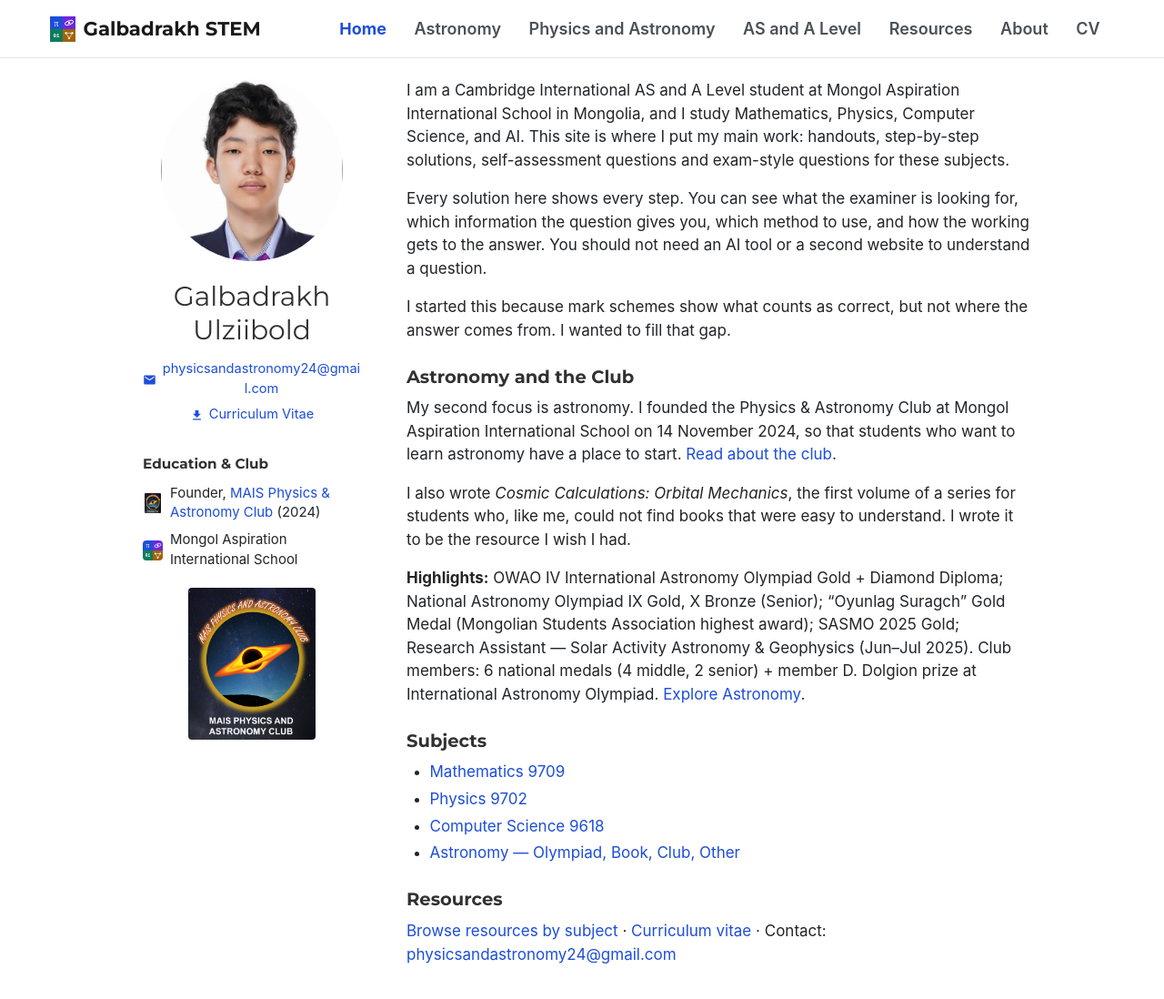
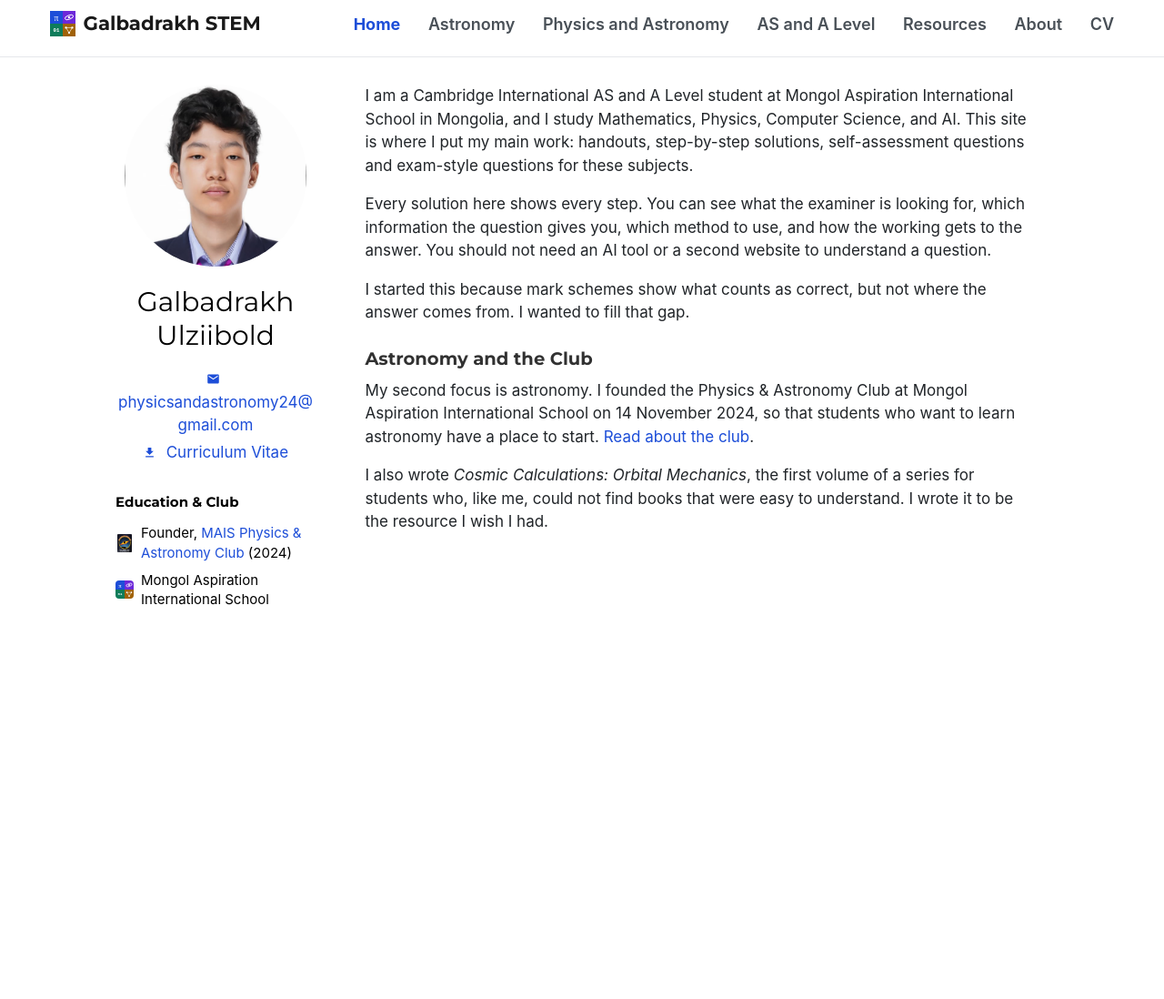
Before and after one commit to galbadrakhstem/galbadrakhstem.github.io, a Jekyll site: the page built from index.md, in a window 1280 px wide and 1159 px high. Shown: the top 1098 px of the window at 91% size. Built offline with Jekyll 4.4.1, drawn with Linux system fonts in a browser that asks for light colours.

Commit message:
feat: homepage exact Kevin Zhou match — remove highlights/subjects/resources/club picture, fix banner, bold nav
Co-authored-by: arena-agent <297053741+arena-agent@users.noreply.github.com>

```diff
--- a/_includes/navbar.html
+++ b/_includes/navbar.html
@@ -1,14 +1,18 @@
-<nav class="navbar" id="navbar-main" aria-label="Main navigation">
+<nav class="navbar navbar-light fixed-top navbar-expand-lg py-0 compensate-for-scrollbar" id="navbar-main">
   <div class="container">
-    <a class="navbar-brand" href="{{ '/' | relative_url }}"><img class="site-logo" src="{{ '/assets/img/logo.svg' | relative_url }}" alt="" width="28" height="28">Galbadrakh STEM</a>
-    <ul class="navbar-nav">
-      <li class="nav-item"><a class="nav-link{% if page.url == '/' %} active{% endif %}" href="{{ '/' | relative_url }}">Home</a></li>
-      <li class="nav-item"><a class="nav-link{% if page.url contains '/astronomy/' %} active{% endif %}" href="{{ '/astronomy/' | relative_url }}">Astronomy</a></li>
-      <li class="nav-item"><a class="nav-link{% if page.url contains '/club/' %} active{% endif %}" href="{{ '/club/' | relative_url }}">Physics and Astronomy</a></li>
-      <li class="nav-item"><a class="nav-link{% if page.url contains '/as-and-a-level/' %} active{% endif %}" href="{{ '/as-and-a-level/' | relative_url }}">AS and A Level</a></li>
-      <li class="nav-item"><a class="nav-link{% if page.url contains '/resources/' %} active{% endif %}" href="{{ '/resources/' | relative_url }}">Resources</a></li>
-      <li class="nav-item"><a class="nav-link{% if page.url contains '/about/' %} active{% endif %}" href="{{ '/about/' | relative_url }}">About</a></li>
-      <li class="nav-item"><a class="nav-link{% if page.url contains '/cv/' %} active{% endif %}" href="{{ '/cv/' | relative_url }}">CV</a></li>
-    </ul>
+    <div class="navbar-content">
+      <a class="navbar-brand" href="{{ '/' | relative_url }}"><img class="site-logo" src="{{ '/assets/img/logo.svg' | relative_url }}" alt="" width="28" height="28">Galbadrakh STEM</a>
+      <div class="navbar-menu" id="navbar">
+        <ul class="navbar-nav ml-auto">
+          <li class="nav-item"><a class="nav-link{% if page.url == '/' %} active{% endif %}" href="{{ '/' | relative_url }}"><span>Home</span></a></li>
+          <li class="nav-item"><a class="nav-link{% if page.url contains '/astronomy/' %} active{% endif %}" href="{{ '/astronomy/' | relative_url }}"><span>Astronomy</span></a></li>
+          <li class="nav-item"><a class="nav-link{% if page.url contains '/club/' %} active{% endif %}" href="{{ '/club/' | relative_url }}"><span>Physics and Astronomy</span></a></li>
+          <li class="nav-item"><a class="nav-link{% if page.url contains '/as-and-a-level/' %} active{% endif %}" href="{{ '/as-and-a-level/' | relative_url }}"><span>AS and A Level</span></a></li>
+          <li class="nav-item"><a class="nav-link{% if page.url contains '/resources/' %} active{% endif %}" href="{{ '/resources/' | relative_url }}"><span>Resources</span></a></li>
+          <li class="nav-item"><a class="nav-link{% if page.url contains '/about/' %} active{% endif %}" href="{{ '/about/' | relative_url }}"><span>About</span></a></li>
+          <li class="nav-item"><a class="nav-link{% if page.url contains '/cv/' %} active{% endif %}" href="{{ '/cv/' | relative_url }}"><span>CV</span></a></li>
+        </ul>
+      </div>
+    </div>
   </div>
 </nav>
--- a/assets/css/main.css
+++ b/assets/css/main.css
@@ -32,18 +32,18 @@ html{font-size:13.09px}
 @media (min-width:58em){html{font-size:17px}}
 *,*::before,*::after{box-sizing:border-box}
 
+/* Body top margin = fixed navbar height, exactly like Kevin Zhou:
+   63px desktop, 45px tablet (992–1200), 44px phone. The navbar is never
+   relative, so it can only ever sit above the content, never on top of it. */
 body{
   margin:0; background:#ffffff; color:var(--text);
   font-family:var(--font-body); font-size:1rem; line-height:1.5;
   padding-bottom:80px; text-align:left;
   -webkit-font-smoothing:antialiased; -moz-osx-font-smoothing:grayscale;
-  margin-top:var(--nav-h);
+  margin-top:63px;
 }
-@media (max-width:991px){
-  body{margin-top:0}
-  .navbar{position:relative}
-  main.container{padding-top:20px}
-}
+@media (min-width:992px) and (max-width:1200px){body{margin-top:45px}}
+@media (max-width:991.98px){body{margin-top:44px}}
 
 h1,h2,h3,h4,h5,h6{
   font-family:var(--font-heading); font-weight:400; color:var(--heading);
@@ -80,34 +80,58 @@ th{background:var(--surface);font-weight:600;font-family:var(--font-heading)}
 @media (min-width:1200px){.container{max-width:1200px}}
 @media (max-width:575.98px){.container{padding:0 20px}}
 
-/* navbar — fixed desktop, relative on mobile to prevent banner blocking text. Bold like Kevin Zhou. */
+/* navbar — Kevin Zhou structure and metrics: fixed-top at every width, with the
+   brand on one side and a single scrollable row of links on the other. */
 .navbar{
-  position:fixed; top:0; left:0; right:0; z-index:1030; background:#ffffff;
+  position:fixed; top:0; right:0; left:0; z-index:1030; background:#ffffff;
   border-bottom:1px solid var(--rule-2); min-height:var(--nav-h);
+  padding-left:0; padding-right:0;
 }
-.navbar .container{display:flex;align-items:center;min-height:var(--nav-h)}
+#navbar-main .navbar-content{
+  display:flex; flex-wrap:wrap; align-items:center; justify-content:space-between;
+  width:100%; margin-right:auto; margin-left:auto;
+}
+#navbar-main .navbar-menu{display:flex; flex-grow:1; align-items:center; min-width:0}
 .navbar-brand{
-  font-family:var(--font-heading); font-size:1.25rem; font-weight:700; color:rgba(0,0,0,.9);
-  white-space:nowrap; margin-right:1rem;
+  display:inline-flex; align-items:center; gap:.5rem;
+  font-family:var(--font-heading); font-size:1.25rem; font-weight:700;
+  color:rgba(0,0,0,.9); white-space:nowrap; margin-right:1rem;
 }
-.navbar-brand:hover{color:var(--link);text-decoration:none}
+.navbar-brand:hover,.navbar-brand:focus{color:rgba(0,0,0,.9);text-decoration:none}
 .navbar-nav{display:flex;flex-wrap:wrap;list-style:none;margin:0 0 0 auto;padding:0}
 .navbar-nav .nav-link{
   display:flex; align-items:center; min-height:44px; padding:0 .9rem;
-  font-size:18px; font-weight:600; color:#495057; transition:color .6s ease;
+  font-size:18px; font-weight:600; color:#495057; white-space:nowrap;
+  transition:color .6s ease;
 }
 .navbar-nav .nav-link:hover{color:var(--link);text-decoration:none}
 .navbar-nav .nav-link.active{color:var(--link); font-weight:700;}
-@media (min-width:992px){.navbar-nav .nav-link{padding:6.5px .9rem}}
+.navbar-nav>.nav-item:last-child>.nav-link{padding-right:0}
+@media (min-width:992px){
+  #navbar-main{min-height:63px}
+  #navbar-main .navbar-brand,
+  #navbar-main .navbar-nav .nav-link{padding-top:6.5px;padding-bottom:6.5px}
+}
+@media (min-width:992px) and (max-width:1200px){
+  #navbar-main{min-height:45px}
+  #navbar-main .navbar-brand{padding-top:2.5px;padding-bottom:2.5px}
+}
 @media (max-width:991.98px){
-  .navbar-nav{flex-basis:100%;overflow-x:auto;overscroll-behavior-x:contain;scrollbar-width:none;margin-left:0}
-  .navbar-nav::-webkit-scrollbar{display:none}
-  .navbar-nav .nav-link{font-size:16px;padding:10px; font-weight:600;}
-  .navbar-nav .nav-link.active{font-weight:700;}
+  #navbar-main{min-height:44px}
+  /* phone: brand hidden so the fixed bar can never sit over the page text */
+  #navbar-main .navbar-brand{display:none}
+  #navbar-main .navbar-menu{
+    flex-basis:100%; overflow-x:auto; overscroll-behavior-x:contain;
+    scrollbar-width:none; margin-left:0;
+  }
+  #navbar-main .navbar-menu::-webkit-scrollbar{display:none}
+  .navbar-nav{flex-wrap:nowrap; flex-shrink:0; margin-left:0}
+  .navbar-nav .nav-link{font-size:16px; line-height:24px; padding:10px;}
 }
 
-/* section shell + 180px heading gutter (the signature layout) — reduced top padding because body now always has margin-top for fixed navbar, and mobile navbar is relative to avoid blocking */
-main.container{padding-top:24px}
+/* section shell + 180px heading gutter (the signature layout) — no top padding:
+   the fixed navbar is cleared by the body margin (63/45/44px), exactly like Kevin. */
+main.container{padding-top:0}
 .section{padding:60px 0 0}
 .aligned-sections{margin:0 auto}
 .aligned-row + .aligned-row{margin-top:40px;padding-top:40px;border-top:1px solid var(--rule)}
@@ -380,38 +404,36 @@ main.container::before, .site-main::before{display:none}
 }
 
 /* ==========================================================================
-   MOBILE NAV — PHASE R3
-   Phone: brand on its own row, links in one scrollable row, 44px tap targets.
+   HOME PROFILE LAYOUT — EXACT KEVIN ZHOU MATCH
+   Metrics copied from knzhou.github.io (css/academic.1a8d84f9…css) and his
+   index.html markup: circular portrait, contact links, education list, and a
+   biography column. No club picture badge, no Highlights, no Subjects, no
+   Resources list. Club and school icons live inside the education list.
    ========================================================================== */
 
-@media (max-width:991px){
-  .navbar .container, .navbar > .container, .navbar-inner{
-    display:flex; flex-wrap:wrap; align-items:center;
-  }
-  .navbar-brand{width:100%; padding:14px 0 6px; font-size:1.05rem}
-  .navbar-nav{
-    display:flex; flex-wrap:nowrap; width:100%;
-    overflow-x:auto; -webkit-overflow-scrolling:touch; scrollbar-width:none;
-    gap:2px; padding-bottom:6px;
-  }
-  .navbar-nav::-webkit-scrollbar{display:none}
-  .navbar-nav .nav-link{
-    white-space:nowrap; min-height:44px; padding:10px 12px;
-    display:flex; align-items:center; font-size:1rem;
-  }
-}
+/* Bootstrap utilities used by index.md's markup (this site ships no Bootstrap). */
+.list-unstyled{padding-left:0;list-style:none}
+.mt-3{margin-top:1rem}
+.mb-0{margin-bottom:0}
+.mb-1{margin-bottom:.25rem}
 
-/* ==========================================================================
-   HOME PROFILE LAYOUT — KEVIN ZHOU STYLE
-   Two-column home page with circular portrait, contact links, club logo,
-   and right-hand biography column.
-   ========================================================================== */
+/* Kevin wraps the home block in <section id="about" style="padding:30px 0 20px">.
+   index.md has no wrapper, so the same rhythm is applied to the home grid. */
+#about{padding:30px 0 20px}
+main.container > .about-layout{padding:30px 0 20px}
+/* Every other page keeps Kevin's 30px section gap under the fixed navbar,
+   otherwise a first child's own top margin would collapse into the body and
+   the breadcrumb or title would sit flush against the bar. Browsers without
+   :has() simply leave the shell at 0, which only affects those inner pages. */
+main.container:not(:has(> .about-layout)){padding-top:30px}
 
 #profile{
   text-align:center;
-  padding:0 10px 30px;
+  padding:30px 10px;
   position:relative;
 }
+/* the section already supplies the top gap (Kevin: .about-profile #profile) */
+.about-profile #profile{padding-top:0}
 .portrait{
   width:200px;
   height:200px;
@@ -421,45 +443,48 @@ main.container::before, .site-main::before{display:none}
   display:block;
 }
 .portrait-title .portrait-name{
-  font-size:1.75rem;
-  font-weight:400;
-  color:var(--heading);
+  font-size:1.75em;
+  font-weight:300;
+  color:#000;
   margin:20px 0 10px;
 }
-.profile-links{
-  list-style:none;
-  padding:0;
-  margin:14px 0 0;
-  font-size:.86rem;
+/* contact links — inline so a long address wraps inside the 240px column */
+#profile .list-unstyled{
+  margin:1rem 0 0;
+  font-size:1rem;
   line-height:1.5;
 }
-.profile-links li{
-  margin:0 0 6px;
+#profile .list-unstyled li{
+  margin:0 0 .25rem;
 }
-.profile-links a{
-  display:inline-flex;
-  align-items:center;
-  gap:6px;
+#profile .list-unstyled a{
   overflow-wrap:anywhere;
+  word-break:break-word;
+}
+#profile .list-unstyled a span{
+  overflow-wrap:anywhere;
+  word-break:break-word;
 }
 .profile-icon{
-  flex:0 0 15px;
+  display:inline-block;
+  vertical-align:-2px;
+  margin-right:6px;
   width:15px;
   height:15px;
 }
 .profile-education{
   width:max-content;
   max-width:100%;
-  margin:28px auto 0;
-  color:var(--text);
-  font-size:.88rem;
+  margin:30px auto 0;
+  color:#000;
+  font-size:15px;
   line-height:1.45;
   text-align:left;
 }
 .profile-education h2{
-  margin:0 0 10px;
-  color:var(--heading);
-  font-size:.9rem;
+  margin:0 0 12px;
+  color:inherit;
+  font-size:15px;
   font-weight:700;
   line-height:1.5;
 }
@@ -479,23 +504,17 @@ main.container::before, .site-main::before{display:none}
 }
 .profile-education .university-icon{
   display:block;
-  flex:0 0 22px;
-  width:22px;
-  height:22px;
+  flex:0 0 20px;
+  width:20px;
+  height:20px;
   margin:0;
   object-fit:contain;
   border-radius:var(--radius);
 }
-.profile-club-badge{
-  display:inline-block;
-  margin-top:20px;
-}
+/* club picture badge removed from the home page (Kevin has no such image) */
+.profile-club-badge,
 .club-logo-badge{
-  display:block;
-  width:140px;
-  height:auto;
-  margin:0 auto;
-  border-radius:var(--radius);
+  display:none;
 }
 .club-page-logo{
   display:block;
@@ -514,17 +533,19 @@ main.container::before, .site-main::before{display:none}
 }
 @media (min-width:992px){
   .about-layout{
+    width:calc(66.666667% + 206px);
     display:grid;
-    grid-template-columns:260px minmax(0,1fr);
-    column-gap:40px;
+    grid-template-columns:180px minmax(0,1fr);
+    column-gap:36px;
     align-items:start;
   }
   .about-profile{
-    width:260px;
+    width:240px;
     justify-self:center;
   }
   .about-biography{
     min-width:0;
-    width:100%;
+    width:95%;
+    justify-self:end;
   }
 }
--- a/index.md
+++ b/index.md
@@ -2,83 +2,51 @@
 layout: default
 title: Home · Galbadrakh STEM
 permalink: /
-description: Galbadrakh STEM — Cambridge AS and A Level handouts and solutions, and a Physics and Astronomy Club.
+description: Galbadrakh Ulziibold — Cambridge AS and A Level student, founder of MAIS Physics and Astronomy Club, Astronomy Olympiad medalist.
 ---
 
 <div class="aligned-sections about-layout">
   <div class="about-profile">
     <div id="profile">
       <img class="portrait" src="{{ '/assets/img/portrait.png' | relative_url }}" alt="Portrait of Galbadrakh Ulziibold" width="200" height="200">
-
       <div class="portrait-title">
         <h1 class="portrait-name">Galbadrakh Ulziibold</h1>
       </div>
-
-      <ul class="profile-links">
-        <li>
+      <ul class="list-unstyled mt-3 mb-0">
+        <li class="mb-1">
           <a href="mailto:physicsandastronomy24@gmail.com">
-            <svg class="profile-icon" viewBox="0 0 24 24" width="15" height="15" aria-hidden="true" fill="currentColor">
-              <path d="M20 4H4c-1.1 0-2 .9-2 2v12c0 1.1.9 2 2 2h16c1.1 0 2-.9 2-2V6c0-1.1-.9-2-2-2zm0 4-8 5-8-5V6l8 5 8-5v2z"/>
-            </svg>
+            <svg class="profile-icon" viewBox="0 0 24 24" width="15" height="15" aria-hidden="true" fill="currentColor"><path d="M20 4H4c-1.1 0-2 .9-2 2v12c0 1.1.9 2 2 2h16c1.1 0 2-.9 2-2V6c0-1.1-.9-2-2-2zm0 4-8 5-8-5V6l8 5 8-5v2z"/></svg>
             <span>physicsandastronomy24@gmail.com</span>
           </a>
         </li>
-        <li>
+        <li class="mb-1">
           <a href="{{ '/cv/' | relative_url }}">
-            <svg class="profile-icon" viewBox="0 0 24 24" width="15" height="15" aria-hidden="true" fill="currentColor">
-              <path d="M5 20h14v-2H5v2zM19 9h-4V3H9v6H5l7 7 7-7z"/>
-            </svg>
+            <svg class="profile-icon" viewBox="0 0 24 24" width="15" height="15" aria-hidden="true" fill="currentColor"><path d="M5 20h14v-2H5v2zM19 9h-4V3H9v6H5l7 7 7-7z"/></svg>
             <span>Curriculum Vitae</span>
           </a>
         </li>
       </ul>
-
       <section class="profile-education" aria-labelledby="profile-education-heading">
         <h2 id="profile-education-heading">Education &amp; Club</h2>
         <ul>
           <li>
-            <img class="university-icon" src="{{ '/assets/img/club-logo.png' | relative_url }}" alt="MAIS Physics and Astronomy Club logo" width="24" height="24">
+            <img class="university-icon" src="{{ '/assets/img/club-logo.png' | relative_url }}" alt="MAIS Physics and Astronomy Club logo" width="20" height="20">
             <span>Founder, <a href="{{ '/club/' | relative_url }}">MAIS Physics &amp; Astronomy Club</a> (2024)</span>
           </li>
           <li>
-            <img class="university-icon" src="{{ '/assets/img/logo.svg' | relative_url }}" alt="" width="24" height="24">
+            <img class="university-icon" src="{{ '/assets/img/logo.svg' | relative_url }}" alt="" width="20" height="20">
             <span>Mongol Aspiration International School</span>
           </li>
         </ul>
       </section>
-
-      <a class="profile-club-badge" href="{{ '/club/' | relative_url }}">
-        <img class="club-logo-badge" src="{{ '/assets/img/club-logo.png' | relative_url }}" alt="MAIS Physics and Astronomy Club logo" width="140" height="167">
-      </a>
     </div>
   </div>
-
   <div class="about-biography">
     <p>I am a Cambridge International AS and A Level student at Mongol Aspiration International School in Mongolia, and I study Mathematics, Physics, Computer Science, and AI. This site is where I put my main work: handouts, step-by-step solutions, self-assessment questions and exam-style questions for these subjects.</p>
-
     <p>Every solution here shows every step. You can see what the examiner is looking for, which information the question gives you, which method to use, and how the working gets to the answer. You should not need an AI tool or a second website to understand a question.</p>
-
     <p>I started this because mark schemes show what counts as correct, but not where the answer comes from. I wanted to fill that gap.</p>
-
     <h4 id="astronomy-and-the-club">Astronomy and the Club</h4>
-
     <p>My second focus is astronomy. I founded the Physics &amp; Astronomy Club at Mongol Aspiration International School on 14 November 2024, so that students who want to learn astronomy have a place to start. <a href="{{ '/club/' | relative_url }}">Read about the club</a>.</p>
-
     <p>I also wrote <em>Cosmic Calculations: Orbital Mechanics</em>, the first volume of a series for students who, like me, could not find books that were easy to understand. I wrote it to be the resource I wish I had.</p>
-
-    <p><strong>Highlights:</strong> OWAO IV International Astronomy Olympiad Gold + Diamond Diploma; National Astronomy Olympiad IX Gold, X Bronze (Senior); “Oyunlag Suragch” Gold Medal (Mongolian Students Association highest award); SASMO 2025 Gold; Research Assistant — Solar Activity Astronomy & Geophysics (Jun–Jul 2025). Club members: 6 national medals (4 middle, 2 senior) + member D. Dolgion prize at International Astronomy Olympiad. <a href="{{ '/astronomy/' | relative_url }}">Explore Astronomy</a>.</p>
-
-    <h4 id="subjects">Subjects</h4>
-
-    <ul>
-      <li><a href="{{ '/mathematics/' | relative_url }}">Mathematics 9709</a></li>
-      <li><a href="{{ '/physics/' | relative_url }}">Physics 9702</a></li>
-      <li><a href="{{ '/computer-science/' | relative_url }}">Computer Science 9618</a></li>
-      <li><a href="{{ '/astronomy/' | relative_url }}">Astronomy — Olympiad, Book, Club, Other</a></li>
-    </ul>
-
-    <h4 id="resources">Resources</h4>
-
-    <p><a href="{{ '/resources/' | relative_url }}">Browse resources by subject</a> · <a href="{{ '/cv/' | relative_url }}">Curriculum vitae</a> · Contact: <a href="mailto:physicsandastronomy24@gmail.com">physicsandastronomy24@gmail.com</a></p>
   </div>
 </div>
```
